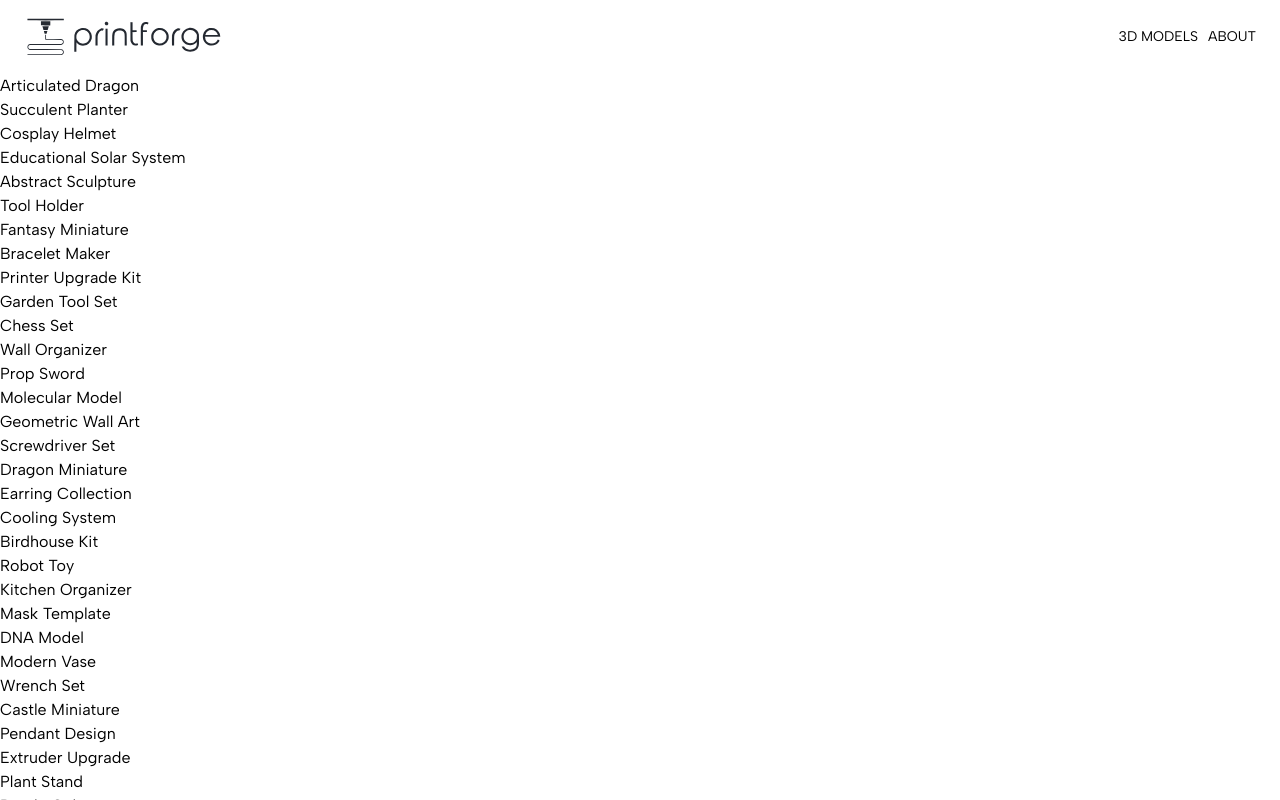
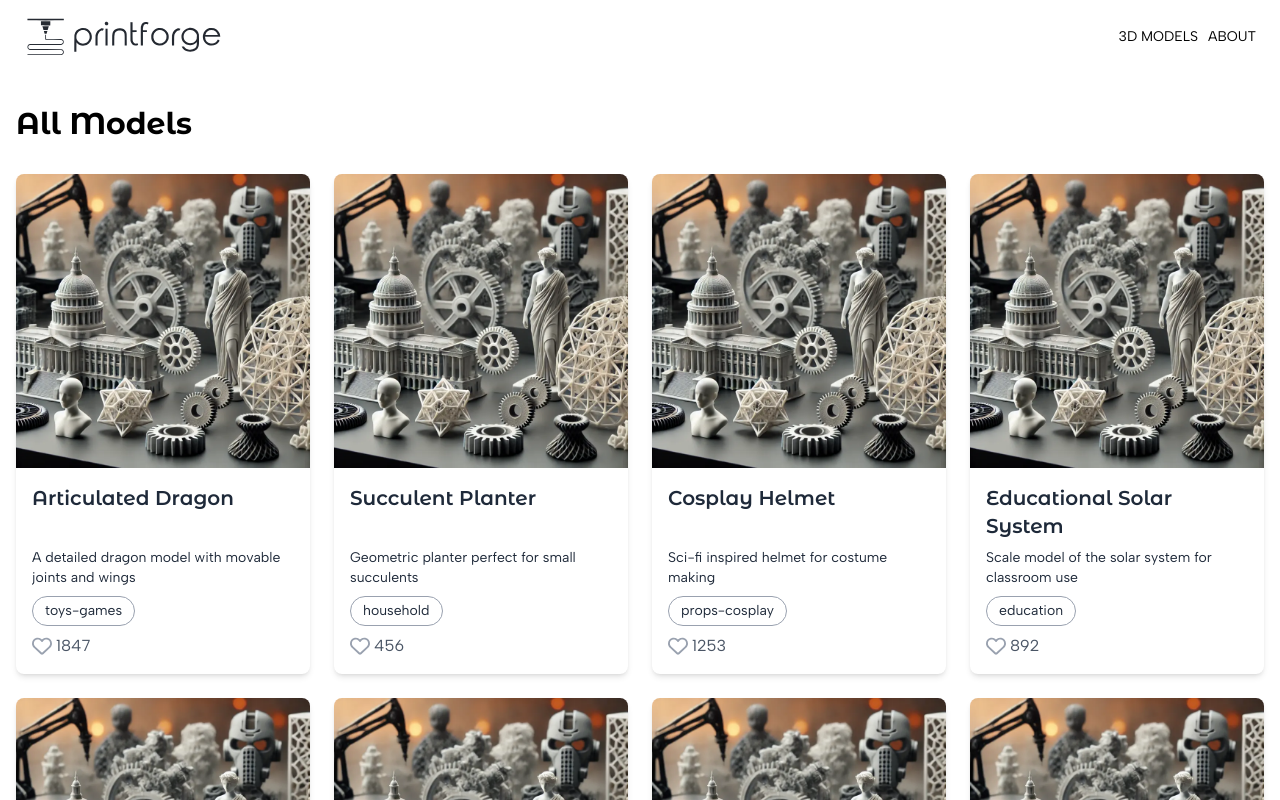
Before and after one commit to elpabloca/print-enter, a Next.js app: page /3d-models in a window 1280 px wide. Shown: the top 800 px of the page. Built offline with nearby package versions, Linux system fonts and the light colour scheme.

Commit message:
add model card for page detail

```diff
--- /dev/null
+++ b/src/app/3d-models/[id]/page.tsx
@@ -0,0 +1,77 @@
+import Image from "next/image"
+import { FaRegHeart } from "react-icons/fa6"
+import Pill from "@/app/components/Pill"
+import type { ModelDetailPageProps } from "@/app/types"
+import { getModelById } from "@/app/lib/models"
+import placeholderImg from "../../../../public/hero-image.png"
+
+export default async function ModelDetailPage({ params }: ModelDetailPageProps) {
+  /**
+   * Challenge:
+   * Import and use the `getModelById()` function from
+   * "@/app/lib/models" and use it to get the details for
+   * this specific dynamic page's 3d model.
+   *
+   * Note that `getModelById()` is an async function.
+   *
+   * Then display the relevant information about the model,
+   * using the Figma design as a guide if you'd like.
+   */
+
+  const { id } = await params
+  const model = await getModelById(id)
+
+  return (
+    <div className="container max-w-6xl px-4 py-8 mx-auto">
+      <article className="grid grid-cols-1 gap-8 lg:grid-cols-2">
+        {/* Image Section */}
+        <figure className="relative overflow-hidden rounded-lg shadow-lg aspect-square">
+            <Image
+                src={placeholderImg.src}
+                alt={`3D model of ${model.name}`}
+                className="absolute inset-0 object-cover w-full h-full"
+                width={300}
+                height={300}
+            />
+        </figure>
+
+        {/* Content Section */}
+        <section className="flex flex-col justify-center h-full">
+          <div
+            className="flex items-center mb-2 text-2xl text-gray-600"
+            role="status"
+            aria-label="Likes count"
+          >
+            <FaRegHeart
+              className="w-5 h-5 mr-2"
+              aria-hidden="true"
+            />
+            <span className="font-light" aria-label={`${model.likes} likes`}>{model.likes}</span>
+          </div>
+          <h1 className="mb-6 text-4xl font-bold">{model.name}</h1>
+
+          <Pill
+            className="mb-6 w-fit"
+            role="status"
+            aria-label="Category"
+          >
+            {model.category}
+          </Pill>
+
+          <div className="mb-6 prose prose-lg max-w-none">
+            <p className="leading-relaxed text-gray-700">
+              {model.description}
+            </p>
+          </div>
+
+          <footer className="text-sm text-gray-500">
+            <time dateTime={model.dateAdded}>
+              Added on {new Date(model.dateAdded).toLocaleDateString()}
+            </time>
+          </footer>
+        </section>
+      </article>
+    </div>
+  )
+
+}
--- a/src/app/3d-models/page.tsx
+++ b/src/app/3d-models/page.tsx
@@ -1,7 +1,21 @@
 import { getAllModels } from "@/app/lib/models"
 import type { Model } from "@/app/types"
+import ModelCard from "@/app/components/ModelCard"
 
 export default async function ModelsPage() {
   const models = await getAllModels()
-  return models.map((model: Model) => <p key={model.id}>{model.name}</p>)
+  return (
+    <div className="container px-4 py-8 mx-auto">
+      <h1 className="mb-8 text-3xl font-bold">All Models</h1>
+      <div
+        className="grid grid-cols-1 gap-6 sm:grid-cols-2 lg:grid-cols-3 xl:grid-cols-4"
+        role="region"
+        aria-label="3D Models Gallery"
+      >
+        {models.map((model: Model) => (
+          <ModelCard key={model.id} model={model} />
+        ))}
+      </div>
+    </div>
+  )
 }
--- /dev/null
+++ b/src/app/components/ModelCard.tsx
@@ -0,0 +1,45 @@
+import Link from "next/link"
+import Image from "next/image"
+import { FaRegHeart } from "react-icons/fa6"
+import Pill from "./Pill"
+import { ModelCardProps } from "@/app/types"
+import placeholderImg from "../../../public/hero-image.png"
+
+export default function ModelCard({ model }: ModelCardProps) {
+    return (
+        <Link
+            href={`/3d-models/${model.id}`}
+            className="block group hover:shadow-[0_5px_12px_rgba(0,0,0,0.1)] hover:-translate-y-[3px] transition-all"
+            aria-labelledby={`model-${model.id}-title`}
+        >
+            <div className="overflow-hidden transition-shadow bg-white rounded-lg shadow-md hover:shadow-lg" role="article">
+                <div className="relative aspect-square">
+                    <Image
+                        src={placeholderImg.src}
+                        alt={model.name}
+                        className="absolute inset-0 object-cover w-full h-full"
+                        width={300}
+                        height={300}
+                    />
+                </div>
+                <div className="p-4">
+                    <div className="flex justify-between mb-2 min-h-[3.5rem]">
+                        <h2 id={`model-${model.id}-title`} className="text-xl font-semibold text-gray-800 line-clamp-2">
+                            {model.name}
+                        </h2>
+                    </div>
+                    <p className="text-gray-800 text-sm line-clamp-2 min-h-[2.5rem] leading-[1.25rem]">
+                        {model.description}
+                    </p>
+                    <div className="mt-2">
+                        <Pill>{model.category}</Pill>
+                    </div>
+                    <div className="flex items-center mt-2 text-gray-600" aria-label={`${model.likes} likes`}>
+                        <FaRegHeart className="w-5 h-5 mr-1 text-gray-400" aria-hidden="true" />
+                        <span>{model.likes}</span>
+                    </div>
+                </div>
+            </div>
+        </Link>
+    )
+}
--- /dev/null
+++ b/src/app/components/Pill.tsx
@@ -0,0 +1,11 @@
+import { PillProps } from "@/app/types";
+
+export default function Pill({ children, className = "" }: PillProps) {
+    return (
+        <span
+            className={`inline-block bg-transparent border border-gray-400 rounded-full px-3 py-1 text-sm text-gray-800 ${className}`}
+        >
+            {children}
+        </span>
+    )
+}
```
